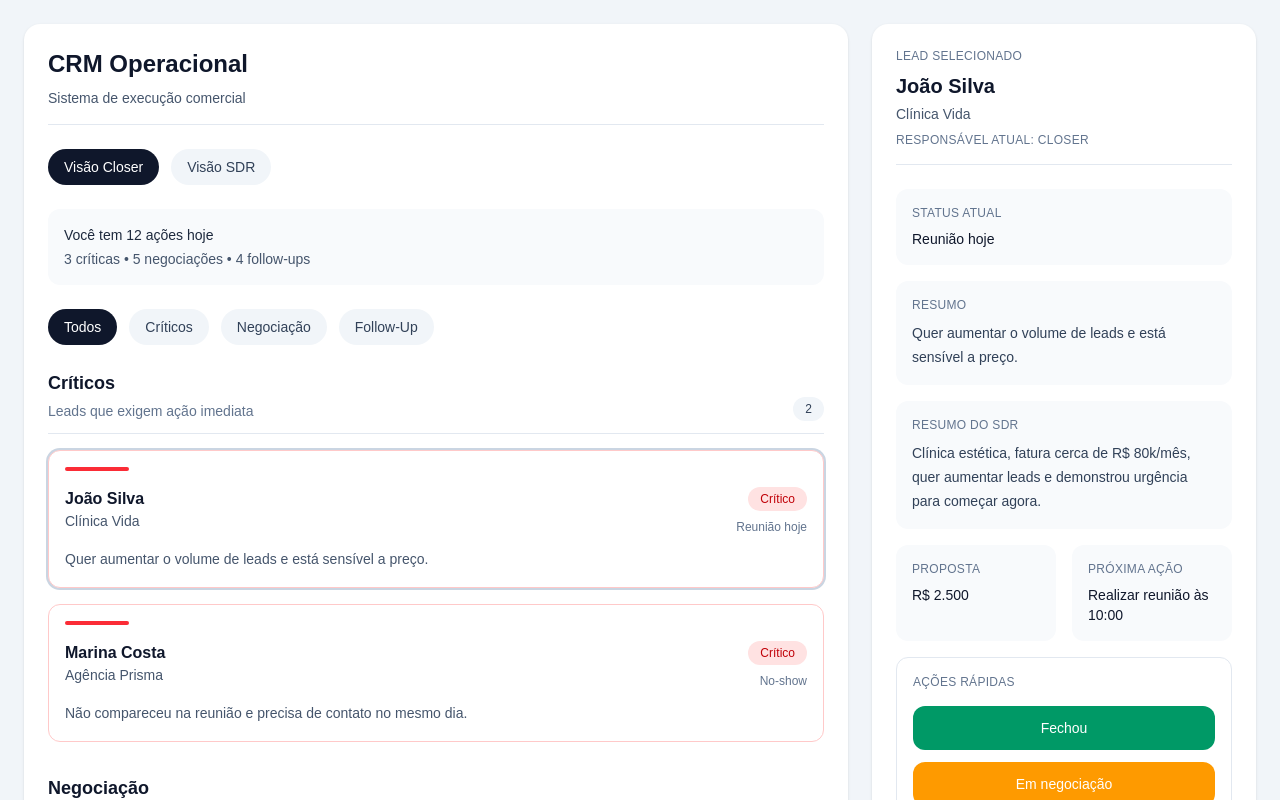
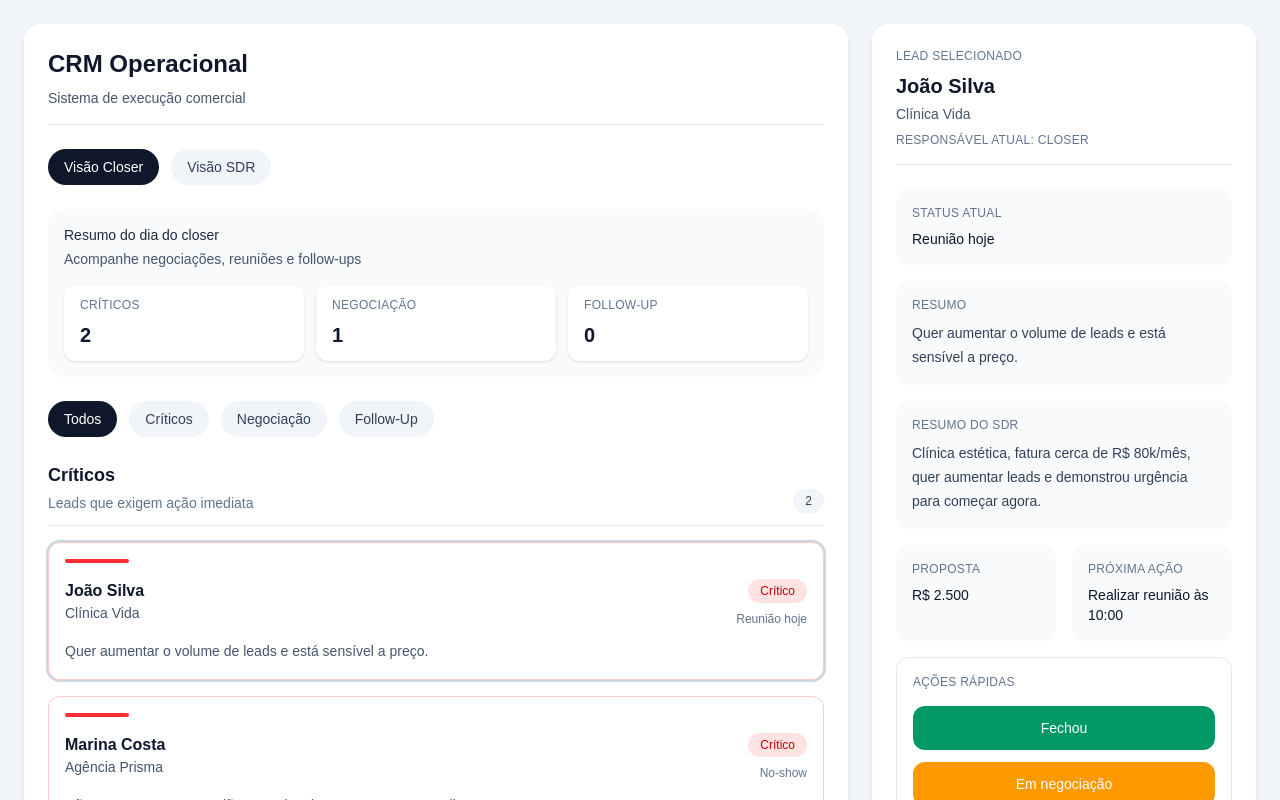
Before and after one commit to AlitonVieira/crm-operacional, a Next.js app: page / in a window 1280 px wide. Shown: the top 800 px of the page. Built offline with nearby package versions, Linux system fonts and the light colour scheme.

Commit message:
Reforçando diferença da visão SDR e CLOSER

```diff
--- a/app/page.tsx
+++ b/app/page.tsx
@@ -222,6 +222,38 @@ export default function Home() {
     (lead) => lead.prioridade === "followup"
   );
 
+  // Contadores resumidos para o topo da tela
+  // Eles ajudam a dar visão rápida do dia sem poluir a interface
+  const closerSummary = [
+    {
+      label: "Críticos",
+      value: criticalLeads.length,
+    },
+    {
+      label: "Negociação",
+      value: negotiationLeads.length,
+    },
+    {
+      label: "Follow-up",
+      value: followUpLeads.length,
+    },
+  ];
+
+  const sdrSummary = [
+    {
+      label: "Responder agora",
+      value: repliedLeads.length,
+    },
+    {
+      label: "Qualificação",
+      value: qualificationLeads.length,
+    },
+    {
+      label: "Aguardando resposta",
+      value: waitingResponseLeads.length,
+    },
+  ];
+
   // Função responsável por renderizar uma seção da fila
   // Ela recebe o título da seção, a descrição e a lista de leads daquele grupo
   function renderLeadSection(
@@ -364,22 +396,39 @@ export default function Home() {
           </div>
 
           {/*
-            Bloco de resumo do dia
-            Mostra rapidamente o volume de trabalho do usuário
-            Isso ajuda o vendedor a entender prioridade sem pensar muito
+            Resumo visual do dia
+            Esse bloco muda conforme a visão ativa para reforçar o papel do usuário
           */}
-          <div className="mb-6 rounded-xl bg-slate-50 p-4">
+          <div className="mb-6 rounded-2xl bg-slate-50 p-4">
             <p className="text-sm font-medium text-slate-800">
               {activeView === "closer"
-                ? "Você tem 12 ações hoje"
-                : "Você tem 9 leads para tratar"}
+                ? "Resumo do dia do closer"
+                : "Resumo do dia do SDR"}
             </p>
 
             <p className="mt-1 text-sm text-slate-600">
               {activeView === "closer"
-                ? "3 críticas • 5 negociações • 4 follow-ups"
-                : "3 responderam • 2 para qualificar • 4 aguardando resposta"}
+                ? "Acompanhe negociações, reuniões e follow-ups"
+                : "Priorize respostas rápidas e qualificação"}
             </p>
+
+            <div className="mt-4 grid gap-3 sm:grid-cols-3">
+              {(activeView === "closer" ? closerSummary : sdrSummary).map(
+                (item) => (
+                  <div
+                    key={item.label}
+                    className="rounded-xl bg-white px-4 py-3 shadow-sm"
+                  >
+                    <p className="text-xs font-medium uppercase tracking-wide text-slate-500">
+                      {item.label}
+                    </p>
+                    <p className="mt-2 text-xl font-semibold text-slate-900">
+                      {item.value}
+                    </p>
+                  </div>
+                )
+              )}
+            </div>
           </div>
 
           {/*
```
